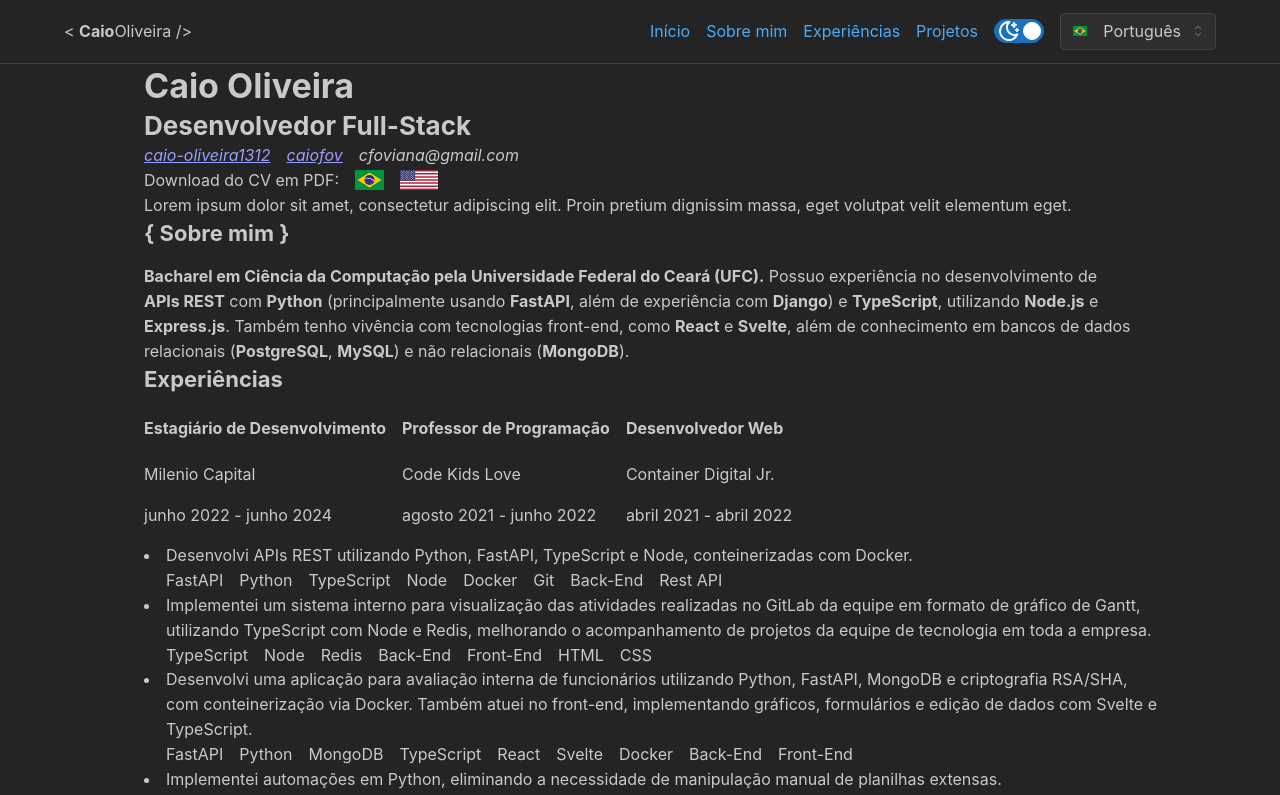
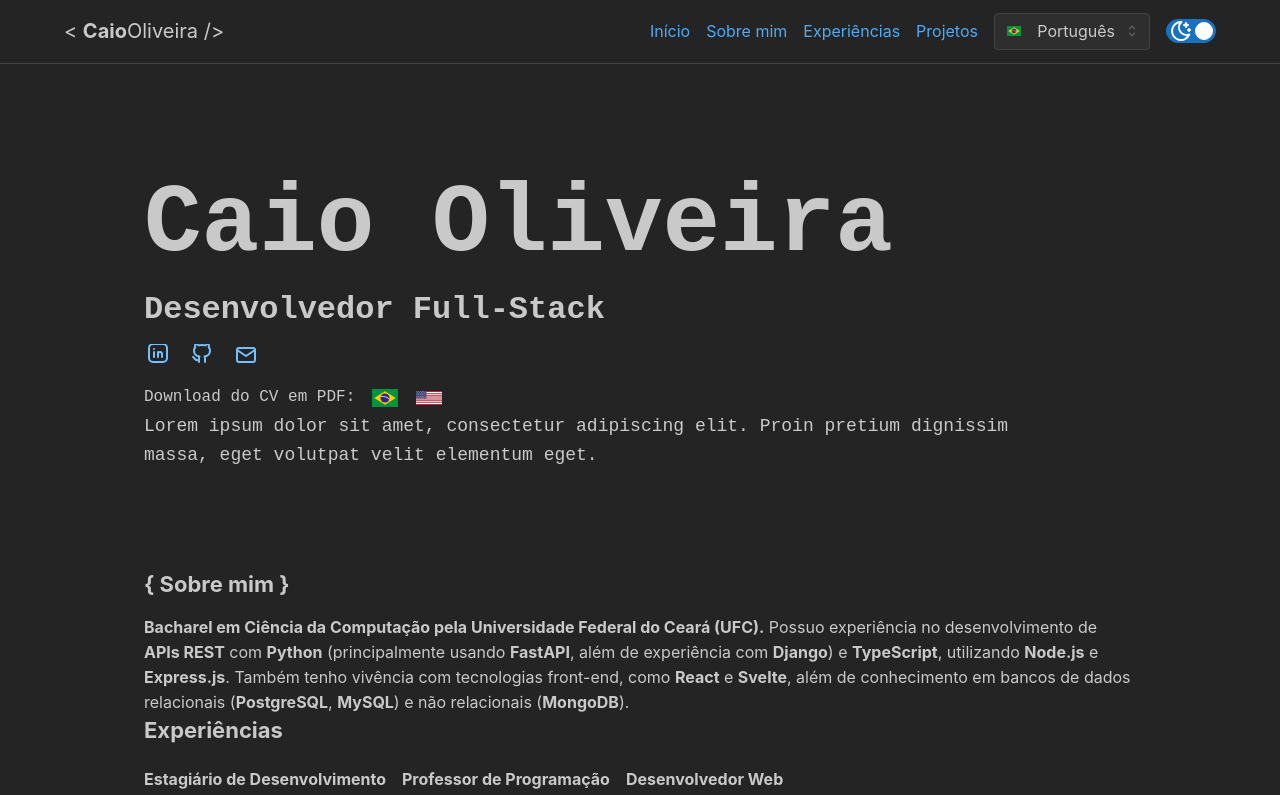
Before and after one commit to caiofov/caiofov.github.io, a React (Create React App) app: page / in a window 1280 px wide. Shown: the top 795 px of the page. Built offline with nearby package versions, Linux system fonts and the light colour scheme.

Commit message:
refactor: style home section

```diff
--- a/src/App.tsx
+++ b/src/App.tsx
@@ -21,8 +21,9 @@ function App() {
       <AppShell navbar={{ width: "30%", breakpoint: "sm" }}>
         <Navbar DarkModeToggle={ThemeToggle} />
 
-        <AppShell.Main mt={"5%"} p="0">
+        <AppShell.Main p="0">
           <Container
+            pt={"5%"}
             ml={"10%"}
             mr={"10%"}
             fluid
--- a/src/components/NavBar.tsx
+++ b/src/components/NavBar.tsx
@@ -70,21 +70,25 @@ export const Navbar: React.FC<{
           size="sm"
         />
 
-        <Group>
-          <Text visibleFrom="xs">
+        <Group visibleFrom="xs">
+          <Text size="xl">
             {"< "}
             <b>Caio</b>Oliveira{" />"}
           </Text>
-          <Text hiddenFrom="xs">
+          <Group hiddenFrom="sm">{DarkModeToggle}</Group>
+        </Group>
+        <Group hiddenFrom="xs">
+          <Text size="xl">
             {"< "}
             <b>C</b>O{" />"}
           </Text>
+          {DarkModeToggle}
         </Group>
 
         <Group visibleFrom="sm" display="flex" justify="space-between">
           {navbarAnchors}
+          <LanguageSelector />
           {DarkModeToggle}
-          <LanguageSelector />
         </Group>
       </AppShell.Header>
       {isNavbarOpened ? (
--- a/src/components/sections/Home.tsx
+++ b/src/components/sections/Home.tsx
@@ -7,78 +7,106 @@ import usaFlag from "../../assets/usa_flag.svg";
 import { PopRevealSequence } from "../animations/PopReveal";
 import { OpacityRevealSequence } from "../animations/OpacityReveal";
 import { Anchor, Group, Image, Text, Title, Tooltip } from "@mantine/core";
+import {
+  IconBrandGithub,
+  IconBrandLinkedin,
+  IconMail,
+} from "@tabler/icons-react";
+import { IconTooltip, ImageTooltip } from "../IconTooltip";
 
-const CVLanguage: React.FC<{
-  image: string;
-  tooltipText: string;
-  href: string;
-}> = ({ image, tooltipText, href }) => {
-  return (
-    <Tooltip label={tooltipText}>
-      <Anchor href={href}>
-        <Image h={"20px"} src={image} />
-      </Anchor>
-    </Tooltip>
-  );
-};
+const contactInfo = [
+  {
+    href: "https://www.linkedin.com/in/caio-oliveira1312/",
+    icon: IconBrandLinkedin,
+    text: "caio-oliveira1312",
+    ariaLabel: "linkedin",
+  },
+  {
+    href: "https://www.github.com/caiofov",
+    icon: IconBrandGithub,
+    text: "caiofov",
+    ariaLabel: "github",
+  },
+  {
+    text: "cfoviana@gmail.com",
+    icon: IconMail,
+    ariaLabel: "email",
+  },
+];
+
+const languageInfo = [
+  {
+    code: "pt",
+    href: "",
+    image: brazilFlag,
+  },
+  {
+    code: "en",
+    href: "",
+    image: usaFlag,
+  },
+];
+
 export const Home = () => {
   const { t } = useTranslation();
   return (
-    <section id="home-section" className="d-block">
-      <Group className="title" display="block">
+    <section>
+      <Group
+        id="home-section"
+        style={{ justifyContent: "center", alignItems: "center" }}
+        mb="10%"
+        mt="10%"
+      >
+        <Group display={"block"}>
+          <Group id="home-section-title" display="block" mb="1%">
             <Title>
               <ReactTyped
-            className="typed-h1"
                 strings={["Caio Oliveira"]}
                 typeSpeed={100}
                 onComplete={(self) => self.cursor.remove()}
+                style={{ fontFamily: "monospace", fontSize: "6rem" }}
               />
             </Title>
             <Title order={2}>
               <ReactTyped
-            className="typed-h2"
                 strings={[t("sections.home.role")]}
                 typeSpeed={50}
                 startDelay={800}
                 onComplete={(self) => self.cursor.remove()}
+                style={{ fontFamily: "monospace", fontSize: "2rem" }}
               />
             </Title>
           </Group>
-      <Group
-        id="contact-info"
-        className="d-flex justify-content-between mt-4 mb-3 align-items-center"
-      >
+
+          <Group id="contact-info" mb="1%">
             <PopRevealSequence>
-          <Icon
-            iconName="linkedin"
-            href="https://www.linkedin.com/in/caio-oliveira1312/"
-            text="caio-oliveira1312"
+              {contactInfo.map(({ href, icon, text }) => (
+                <IconTooltip
+                  key={text}
+                  href={href}
+                  Icon={icon}
+                  tooltip={text}
                 />
-          <Icon
-            iconName="github"
-            href="https://www.github.com/caiofov"
-            text="caiofov"
-          />
-          <Icon iconName="envelope-fill" text="cfoviana@gmail.com" />
+              ))}
             </PopRevealSequence>
           </Group>
+
           <OpacityRevealSequence delayInit={1}>
-        <Group id="download-cv" className="">
-          <Text className="d-inline m-0 p-0">
+            <Group id="download-cv">
+              <Text style={{ fontFamily: "monospace" }}>
                 {t("sections.home.download-cv")}:
               </Text>
-          <CVLanguage
-            image={brazilFlag}
-            href=""
-            tooltipText={t("sections.home.download-pt")}
+              {languageInfo.map(({ code, href, image }) => (
+                <ImageTooltip
+                  imageSrc={image}
+                  href={href}
+                  tooltip={t(`sections.home.download-${code}`)}
                 />
-          <CVLanguage
-            image={usaFlag}
-            href=""
-            tooltipText={t("sections.home.download-en")}
-          />
+              ))}
             </Group>
-        <Text>{t("sections.home.text")}</Text>
+            <Text size="lg" w="90%" style={{ fontFamily: "monospace" }}>
+              {t("sections.home.text")}
+            </Text>
           </OpacityRevealSequence>
 
           {/* <div className="photo">
@@ -86,6 +114,8 @@ export const Home = () => {
           <HIAnimation width={"100%"} />
         </PopReveal>
       </div> */}
+        </Group>
+      </Group>
     </section>
   );
 };
```
Lines whose indentation alone changed are shown as unchanged.
